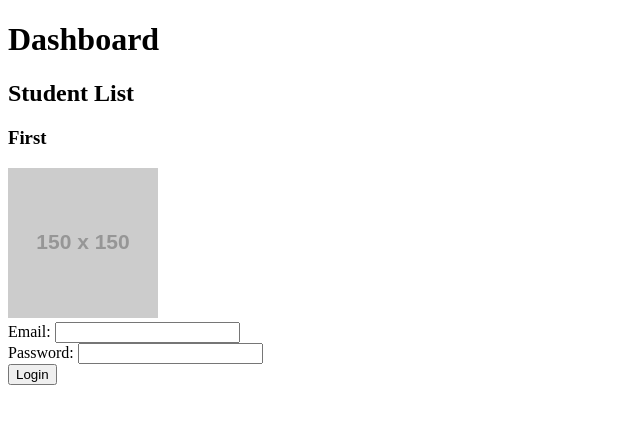
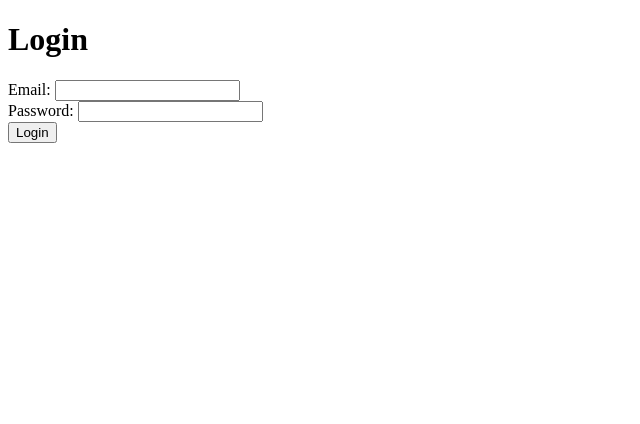
Before and after one commit to aramiskc/student-portal, a React (Vite) app: page / in a window 1280 px wide. Shown: the top 424 px of the page, without its empty margins (0-640 px from the left). Built offline with nearby package versions, Linux system fonts and the light colour scheme.

Commit message:
added login h1

```diff
--- a/src/App.jsx
+++ b/src/App.jsx
@@ -1,10 +1,10 @@
-import { Dashboard } from "./Dashboard";
+// import { Dashboard } from "./Dashboard";
 import { Login } from "./Login";
 
 function App() {
   return (
     <div>
-      <Dashboard />
+      {/* <Dashboard /> */}
       <Login />
     </div>
   );
--- a/src/Login.jsx
+++ b/src/Login.jsx
@@ -7,6 +7,7 @@ export function Login() {
   return (
     <div id="login">
       <form>
+        <h1>Login</h1>
         <div>
           Email: <input name="email" type="email" />
         </div>
```
